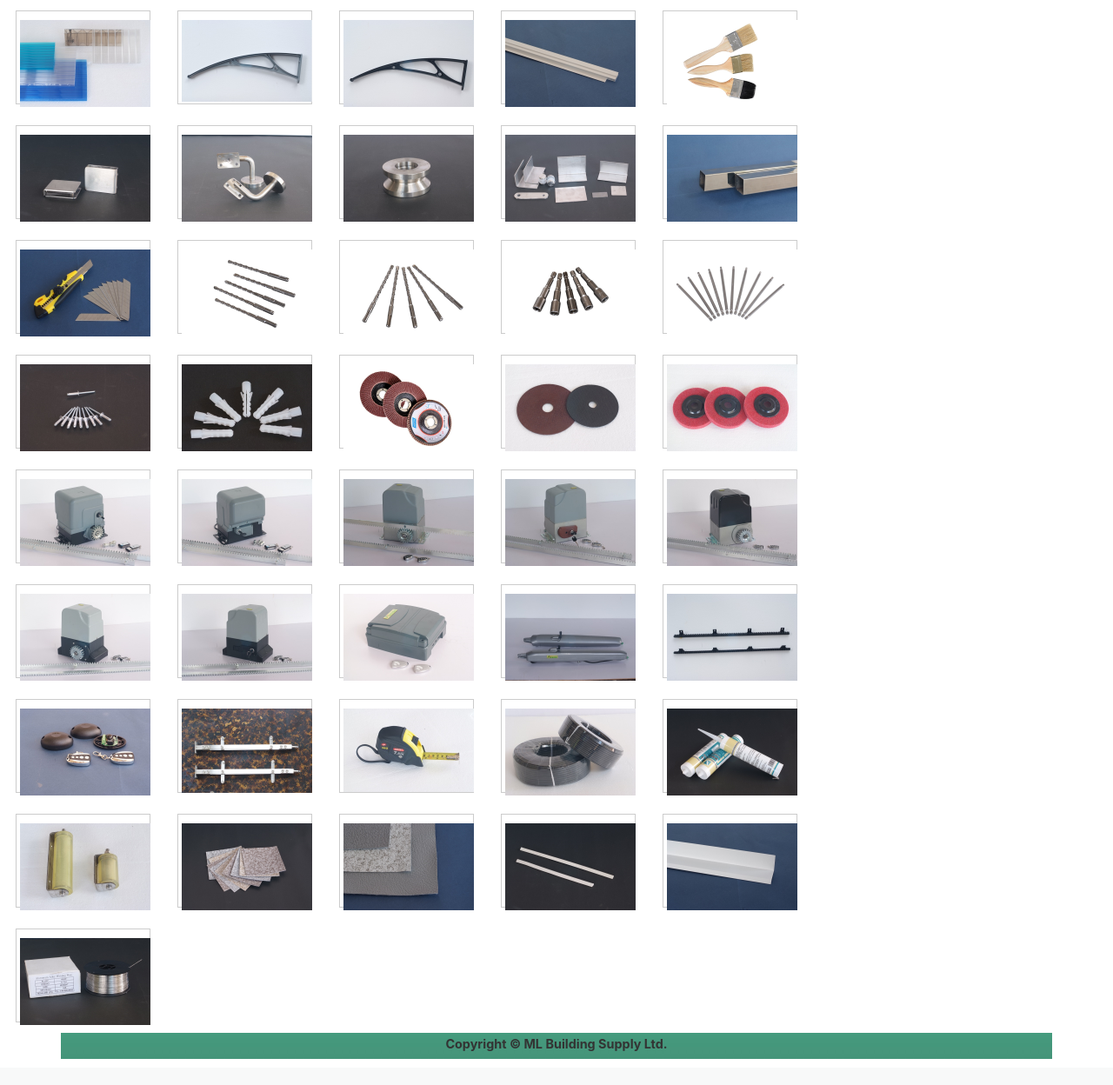
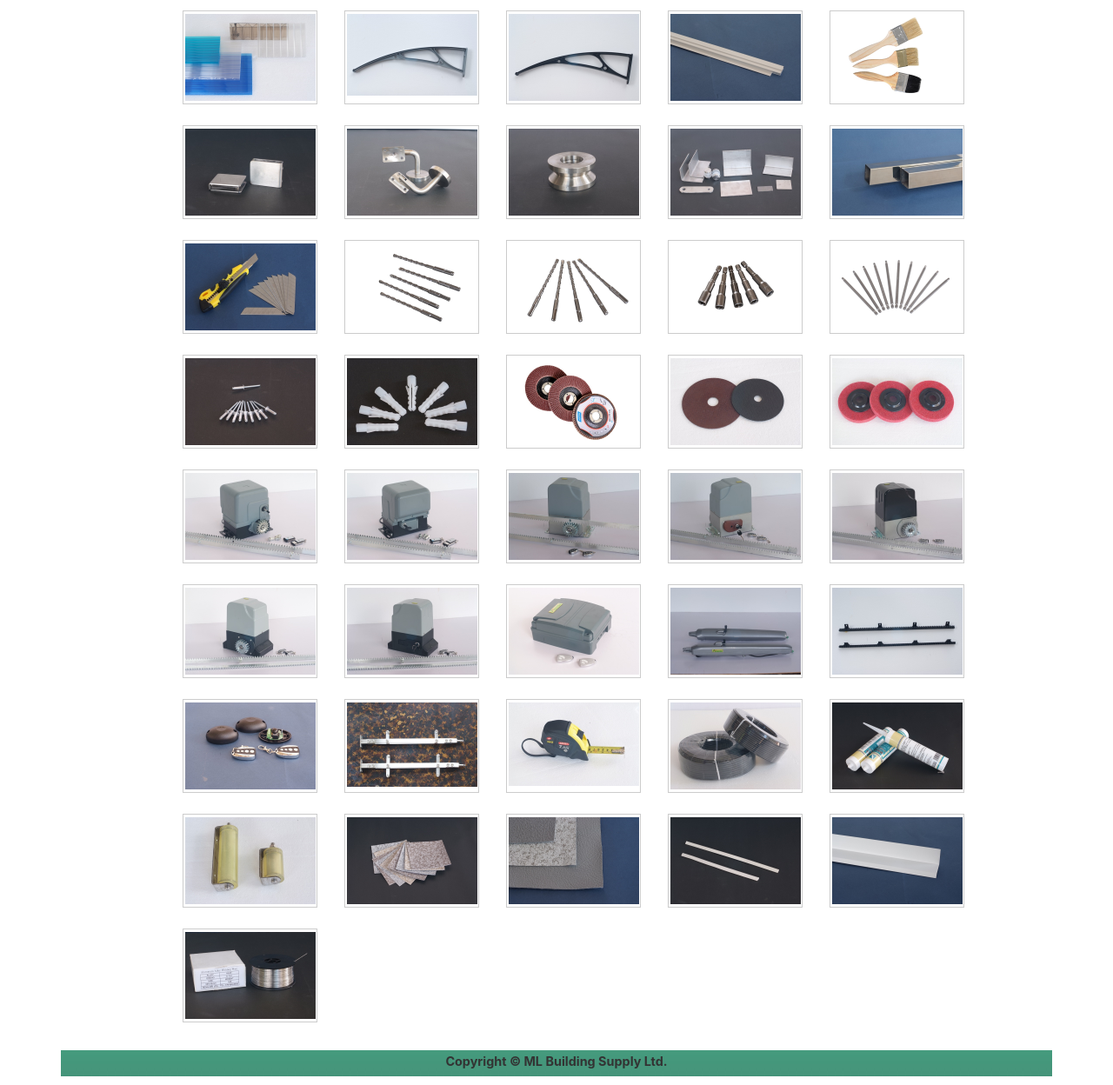
Before and after one commit to KevinXu17/MLbuildingsupply, a PHP site: page /others.html in a window 1280 px wide. Shown: the part 151-1399 px from the top of the page at 87% size. Before the commit the page ends 1369 px from the top, so only its background shows below. Run offline with PHP 8.4, Linux system fonts and the light colour scheme.

Commit message:
fix the product wall to be center

```diff
--- a/js/fun.js
+++ b/js/fun.js
@@ -49,3 +49,8 @@ $("#lang_span").on("click", function(){
     $("#p_2").text("公司成立至今，我们建立了一个超过100多家企业的客户网，范围覆盖不列颠哥伦比亚省及加拿大各地。为客户提供一系列建筑项目和开发的原材料采购和定制方案。为确保产品符合创新和设计的最高标准，我们与加拿大及中国的主要供销商建立了长期合作关系。我们提供各种外部和内部建筑项目所需的产品，如铝围栏铸件，螺钉和铝材弯工等。");
     $("#p_3").text("我们的专业销售团队将至诚为您服务。我们提供英语，普通话和粤语服务。");
   }
+
+  // MDB Lightbox Init
+$(function () {
+$("#mdb-lightbox-ui").load("mdb-addons/mdb-lightbox-ui.html");
+});
--- a/others.html
+++ b/others.html
@@ -132,7 +132,8 @@
       <a href="img/ot_welding_m.jpg" class="lightbox_trigger"><div class="item"><img src="img/ot_welding_m_s.jpg"/></div></a>
 
    	 	<div class="clear"></div>
-   	</div>   <!-- grid_12 -->
+   	</div>
+    <!-- grid_12 -->
 
     <div class="clear"></div>
   <div id="push"></div>
--- a/style.css
+++ b/style.css
@@ -180,9 +180,11 @@ html, body {
   display:inline;
   float: left;
   position: relative;
-  margin-left: 0px;
+  margin-left: 15%;
   margin-right: 0px;
   width:960px;
+  padding-bottom: 20px;
+
   clear:both;
 }
 
@@ -221,7 +223,7 @@ div.main_page {
   margin-right: 16px;
   margin-bottom: 12px;
   background: none repeat scroll 0% 0% rgb(255, 255, 255);
-  padding: 10px 0px 1px 4px;
+  padding: 3px 0px 1px 2px;
   border: 1px solid rgb(204, 204, 204);
 }
 
```
